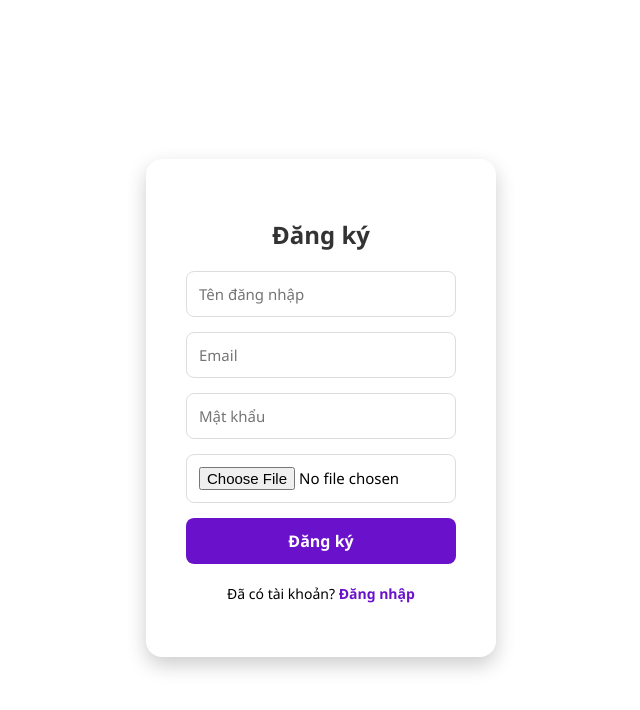
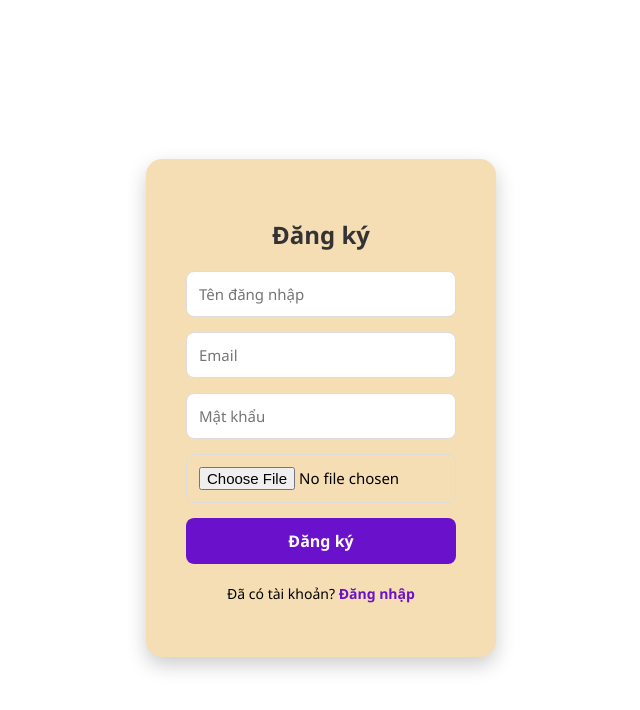
Before and after one commit to luongtiensinh/website_coffee, a React (Vite) app: page /register in a window 1280 px wide. Shown: the top 710 px of the page, without its empty margins (319-959 px from the left). Built offline with nearby package versions, Linux system fonts and the light colour scheme.

Commit message:
tạo giao dien cho admin

```diff
--- a/src/pages/Register.css
+++ b/src/pages/Register.css
@@ -8,7 +8,7 @@
 }
 
 .register-box {
-  background: #fff;
+  background: wheat;
   padding: 40px;
   border-radius: 16px;
   box-shadow: 0 8px 20px rgba(0,0,0,0.2);
```
